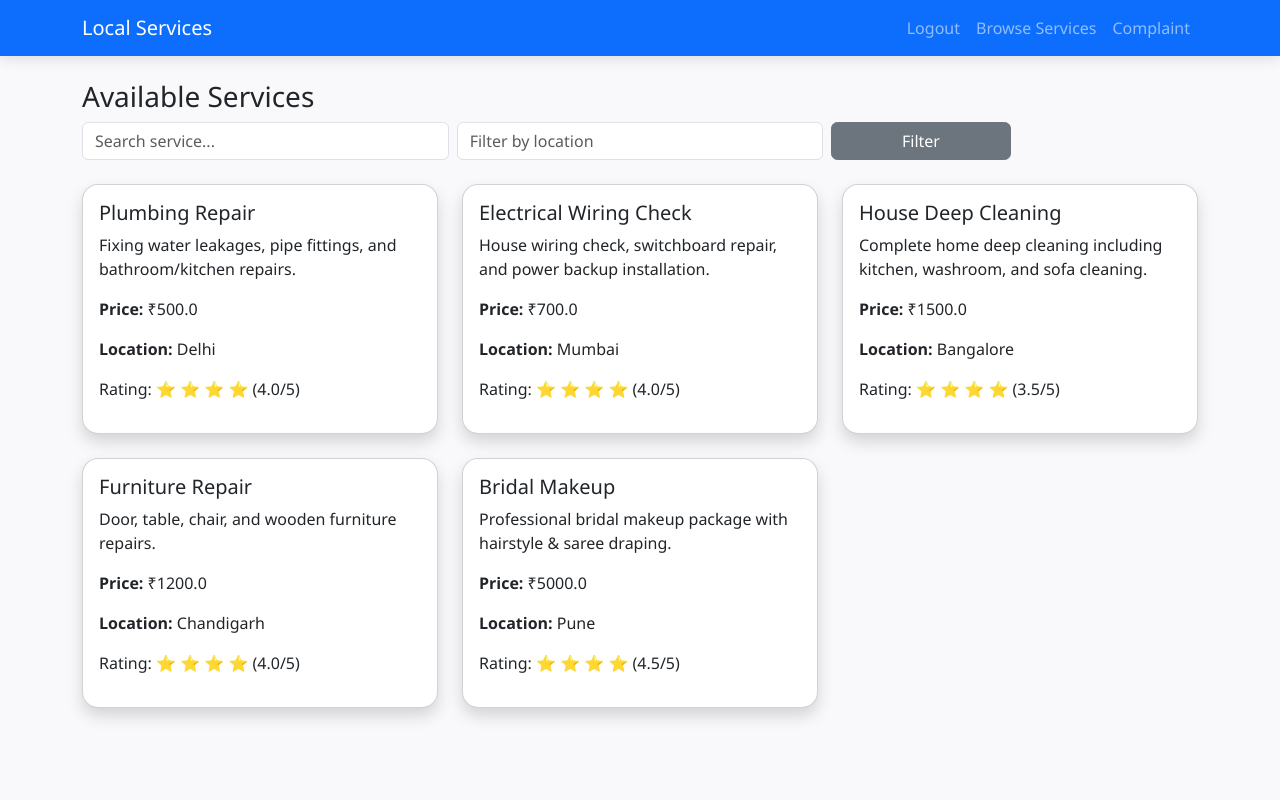
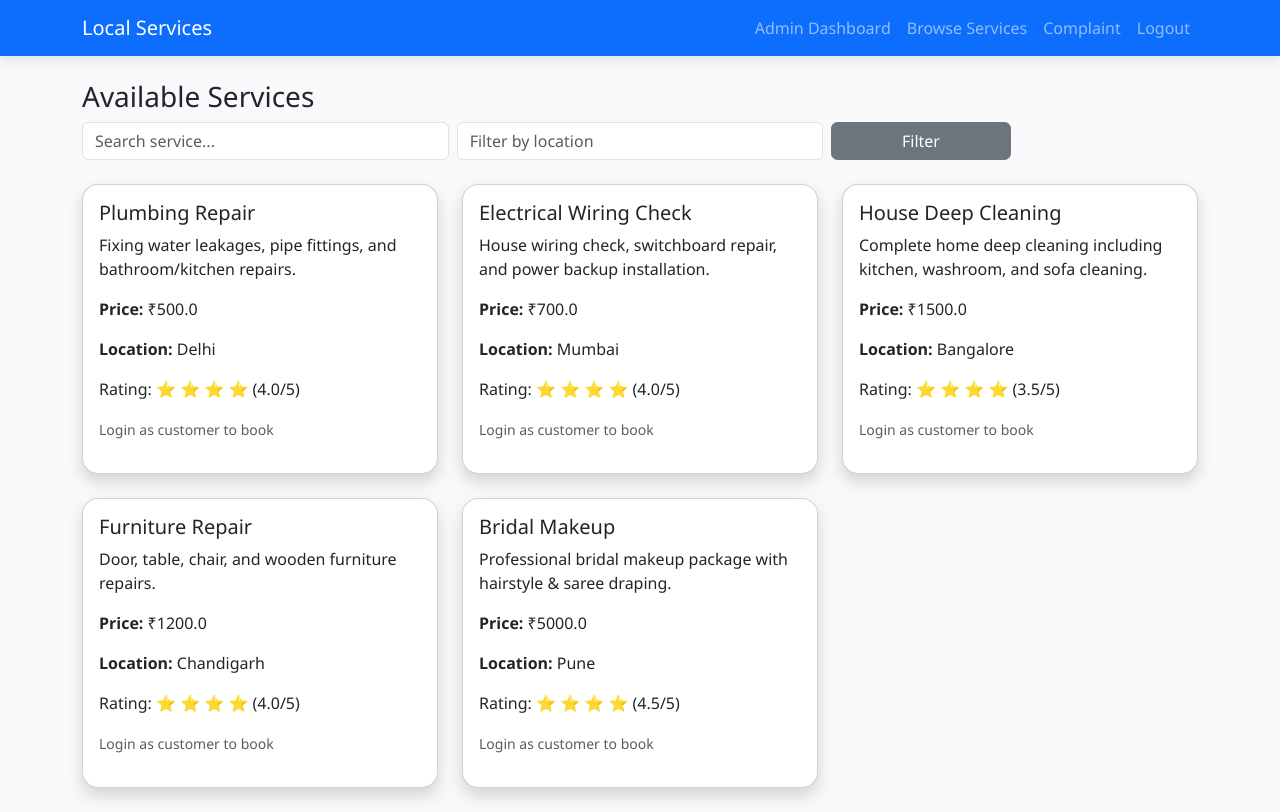
Before and after one commit to VaibhavRawat27/LocalLink-Smart-Local-Services-Platform, a Flask app: page /services in a window 1280 px wide. Before the commit the page ends 723 px from the top, so only its background shows below. Run offline with Flask 3, Linux system fonts and the light colour scheme; a user stored in the database is signed in; data comes from the database, SQL or seed files in the repository; both versions use the stored data as it was after the commit.

Commit message:
updated code

```diff
--- a/app.py
+++ b/app.py
@@ -51,13 +51,29 @@ class Service(db.Model):
         return round(avg, 1) if avg else 0
 
 
+
 class Booking(db.Model):
     id = db.Column(db.Integer, primary_key=True)
-    customer_id = db.Column(db.Integer, db.ForeignKey('user.id'))
-    provider_id = db.Column(db.Integer, db.ForeignKey('user.id'))
-    service_id = db.Column(db.Integer, db.ForeignKey('service.id'))
-    status = db.Column(db.String(50), default='Pending')
-    rating = db.Column(db.Integer, default=0)  # ⭐ NEW FIELD (0 means not rated yet)
+    customer_id = db.Column(db.Integer, db.ForeignKey('user.id'), nullable=False)
+    provider_id = db.Column(db.Integer, db.ForeignKey('user.id'), nullable=False)
+    service_id = db.Column(db.Integer, db.ForeignKey('service.id'), nullable=False)
+    customer_name = db.Column(db.String(100))
+    age = db.Column(db.Integer)
+    gender = db.Column(db.String(20))
+    address = db.Column(db.String(200))
+    date = db.Column(db.String(50))
+    time = db.Column(db.String(50))
+    payment_method = db.Column(db.String(20))
+    rating = db.Column(db.Integer, default=0)
+    status = db.Column(db.String(20), default="Pending")
+    timestamp = db.Column(db.DateTime, default=datetime.utcnow)
+
+    # ✅ Relationships
+    service = db.relationship('Service', backref='bookings', lazy=True)
+    customer = db.relationship('User', foreign_keys=[customer_id], backref='customer_bookings', lazy=True)
+    provider = db.relationship('User', foreign_keys=[provider_id], backref='provider_bookings', lazy=True)
+
+
 
 class Complaint(db.Model):
     id = db.Column(db.Integer, primary_key=True)
@@ -88,6 +104,13 @@ def index():
     services = Service.query.filter_by(is_available=True).all()
     return render_template('index.html', services=services)
 
+@app.context_processor
+def inject_provider_notifications():
+    """Make provider's pending notification count available globally in templates"""
+    pending_count = 0
+    if current_user.is_authenticated and current_user.role == "provider":
+        pending_count = Booking.query.filter_by(provider_id=current_user.id, status="Pending").count()
+    return dict(provider_pending_count=pending_count)
 
 
 @app.route('/register', methods=['GET', 'POST'])
@@ -214,6 +237,41 @@ def complaint():
     my_complaints = Complaint.query.filter_by(user_id=current_user.id).order_by(Complaint.timestamp.desc()).all()
     return render_template('complaint.html', my_complaints=my_complaints)
 
+@app.route('/customer/notifications')
+@login_required
+def customer_notifications():
+    if current_user.role != 'customer':
+        flash("Unauthorized access!", "danger")
+        return redirect(url_for('index'))
+
+    notifications = Booking.query.filter_by(customer_id=current_user.id).order_by(Booking.timestamp.desc()).all()
+    return render_template('customer_notifications.html', notifications=notifications)
+
+@app.route('/provider/notifications')
+@login_required
+def provider_notifications():
+    if current_user.role != "provider":
+        flash("Access Denied", "danger")
+        return redirect(url_for('index'))
+
+    bookings = Booking.query.filter_by(provider_id=current_user.id).order_by(Booking.timestamp.desc()).all()
+    return render_template('provider_notifications.html', bookings=bookings)
+
+@app.route('/booking/<int:booking_id>/<action>')
+@login_required
+def update_booking_status(booking_id, action):
+    booking = Booking.query.get_or_404(booking_id)
+    if current_user.id != booking.provider_id:
+        flash("Unauthorized!", "danger")
+        return redirect(url_for('index'))
+
+    if action == "accept":
+        booking.status = "Accepted"
+    elif action == "reject":
+        booking.status = "Rejected"
+    db.session.commit()
+    flash("Booking status updated!", "success")
+    return redirect(url_for('provider_notifications'))
 
 @app.route('/chat/<int:provider_id>', methods=['GET', 'POST'])
 @login_required
@@ -250,6 +308,32 @@ def rate_service(booking_id):
 
     return render_template('rate_service.html', booking=booking)
 
+@app.route('/book/<int:service_id>', methods=['GET', 'POST'])
+@login_required
+def book(service_id):
+    service = Service.query.get_or_404(service_id)
+    provider_id = service.provider_id
+
+    if request.method == 'POST':
+        booking = Booking(
+            customer_id=current_user.id,
+            provider_id=provider_id,
+            service_id=service.id,
+            customer_name=request.form['customer_name'],
+            age=request.form['age'],
+            gender=request.form['gender'],
+            address=request.form['address'],
+            date=request.form['date'],
+            time=request.form['time'],
+            payment_method=request.form['payment_method'],
+            status="Pending"
+        )
+        db.session.add(booking)
+        db.session.commit()
+        flash("Booking request sent to provider!", "success")
+        return redirect(url_for('customer_notifications'))
+
+    return render_template('booking_form.html', service=service)
 
 # ----------- Admin Dashboard ------------
 
--- a/templates/base.html
+++ b/templates/base.html
@@ -10,23 +10,73 @@
 <nav class="navbar navbar-expand-lg navbar-dark bg-primary">
     <div class="container">
         <a class="navbar-brand" href="{{ url_for('index') }}">Local Services</a>
-        <ul class="navbar-nav ms-auto">
-            {% if current_user.is_authenticated %}
-                <li class="nav-item"><a class="nav-link" href="{{ url_for('logout') }}">Logout</a></li>
-            {% else %}
-                <li class="nav-item"><a class="nav-link" href="{{ url_for('login') }}">Login</a></li>
-                <li class="nav-item"><a class="nav-link" href="{{ url_for('register') }}">Register</a></li>
-            {% endif %}
-            {% if current_user.is_authenticated and current_user.role == "provider" %}
-<li class="nav-item"><a class="nav-link" href="{{ url_for('create_service') }}">Create Service</a></li>
-{% endif %}
-<li class="nav-item"><a class="nav-link" href="{{ url_for('services') }}">Browse Services</a></li>
+        <button class="navbar-toggler" type="button" data-bs-toggle="collapse" data-bs-target="#navbarNav">
+            <span class="navbar-toggler-icon"></span>
+        </button>
 
-{% if current_user.is_authenticated %}
-    <li class="nav-item"><a class="nav-link" href="{{ url_for('complaint') }}">Complaint</a></li>
-{% endif %}
+        <div class="collapse navbar-collapse" id="navbarNav">
+            <ul class="navbar-nav ms-auto">
 
-        </ul>
+                {% if current_user.is_authenticated %}
+
+                    {# ✅ PROVIDER NAVIGATION #}
+                    {% if current_user.role == "provider" %}
+                        <li class="nav-item">
+                            <a class="nav-link" href="{{ url_for('create_service') }}">Create Service</a>
+                        </li>
+                        <li class="nav-item">
+                            <a class="nav-link" href="{{ url_for('provider_notifications') }}">
+                                Notifications
+                                {% if provider_pending_count > 0 %}
+                                    <span class="badge bg-danger">{{ provider_pending_count }}</span>
+                                {% endif %}
+                            </a>
+                        </li>
+                    {% endif %}
+
+                    {# ✅ CUSTOMER NAVIGATION #}
+                    {% if current_user.role == "customer" %}
+                        <li class="nav-item">
+                            <a class="nav-link" href="{{ url_for('customer_notifications') }}">
+                                My Notifications
+                            </a>
+                        </li>
+                    {% endif %}
+
+                    {# ✅ ADMIN NAVIGATION #}
+                    {% if current_user.role == "admin" %}
+                        <li class="nav-item">
+                            <a class="nav-link" href="{{ url_for('admin') }}">Admin Dashboard</a>
+                        </li>
+                    {% endif %}
+
+                    {# ✅ COMMON TO ALL LOGGED-IN USERS #}
+                    <li class="nav-item">
+                        <a class="nav-link" href="{{ url_for('services') }}">Browse Services</a>
+                    </li>
+                    <li class="nav-item">
+                        <a class="nav-link" href="{{ url_for('complaint') }}">Complaint</a>
+                    </li>
+                    <li class="nav-item">
+                        <a class="nav-link" href="{{ url_for('logout') }}">Logout</a>
+                    </li>
+
+                {% else %}
+
+                    {# ✅ FOR GUEST USERS #}
+                    <li class="nav-item">
+                        <a class="nav-link" href="{{ url_for('services') }}">Browse Services</a>
+                    </li>
+                    <li class="nav-item">
+                        <a class="nav-link" href="{{ url_for('login') }}">Login</a>
+                    </li>
+                    <li class="nav-item">
+                        <a class="nav-link" href="{{ url_for('register') }}">Register</a>
+                    </li>
+
+                {% endif %}
+            </ul>
+        </div>
     </div>
 </nav>
 
@@ -40,7 +90,7 @@
     {% endwith %}
     {% block content %}{% endblock %}
 </div>
+
 <script src="https://cdn.jsdelivr.net/npm/bootstrap@5.3.2/dist/js/bootstrap.bundle.min.js"></script>
-
 </body>
 </html>
--- a/templates/services.html
+++ b/templates/services.html
@@ -1,6 +1,7 @@
 {% extends "base.html" %}
 {% block content %}
 <h3>Available Services</h3>
+
 <form method="GET" class="row g-2 mb-4">
     <div class="col-md-4">
         <input type="text" name="q" class="form-control" placeholder="Search service..." value="{{ request.args.q }}">
@@ -22,6 +23,7 @@
                 <p class="card-text">{{ s.description }}</p>
                 <p><strong>Price:</strong> ₹{{ s.price }}</p>
                 <p><strong>Location:</strong> {{ s.location }}</p>
+
                 <p>
                 Rating:
                 {% if s.avg_rating > 0 %}
@@ -34,15 +36,21 @@
                 {% endif %}
             </p>
 
-{% if current_user.is_authenticated and current_user.role == 'customer' %}
-    <a href="{{ url_for('hire', service_id=s.id) }}" class="btn btn-primary">Hire</a>
+                {% if current_user.is_authenticated and current_user.role == 'customer' %}
+                    <a href="{{ url_for('book', service_id=s.id) }}" class="btn btn-primary">Book Now</a>
+                {% else %}
+                    <p class="text-muted"><small>Login as customer to book</small></p>
+                {% endif %}
+
+                {% if current_user.is_authenticated and current_user.role == 'customer' %}
+    <a href="{{ url_for('hire', service_id=s.id) }}" class="btn btn-primary">Rate Now</a>
 {% endif %}
 
-
-                <!-- <a href="{{ url_for('hire', service_id=s.id) }}" class="btn btn-success btn-sm">Hire</a> -->
             </div>
         </div>
     </div>
+    {% else %}
+    <p>No services available at the moment.</p>
     {% endfor %}
 </div>
 {% endblock %}
```
Also changed, not shown: local_services_test_accounts.txt (added, +52 -0 lines), templates/booking_form.html (added, +43 -0 lines), templates/customer_notifications.html (added, +28 -0 lines), templates/index.html (+10 -7 lines), templates/provider_notifications.html (added, +37 -0 lines), local_services.db.
